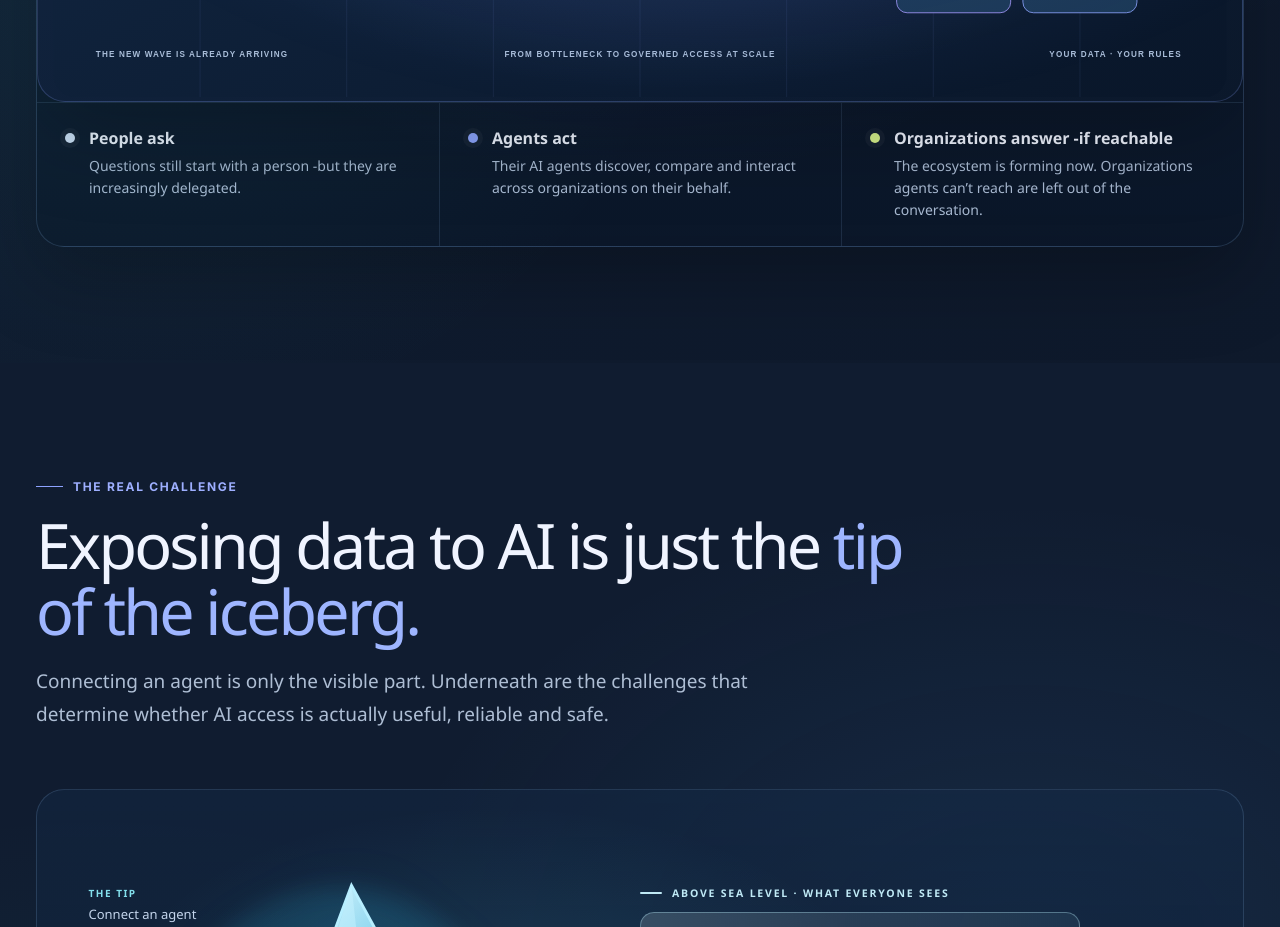
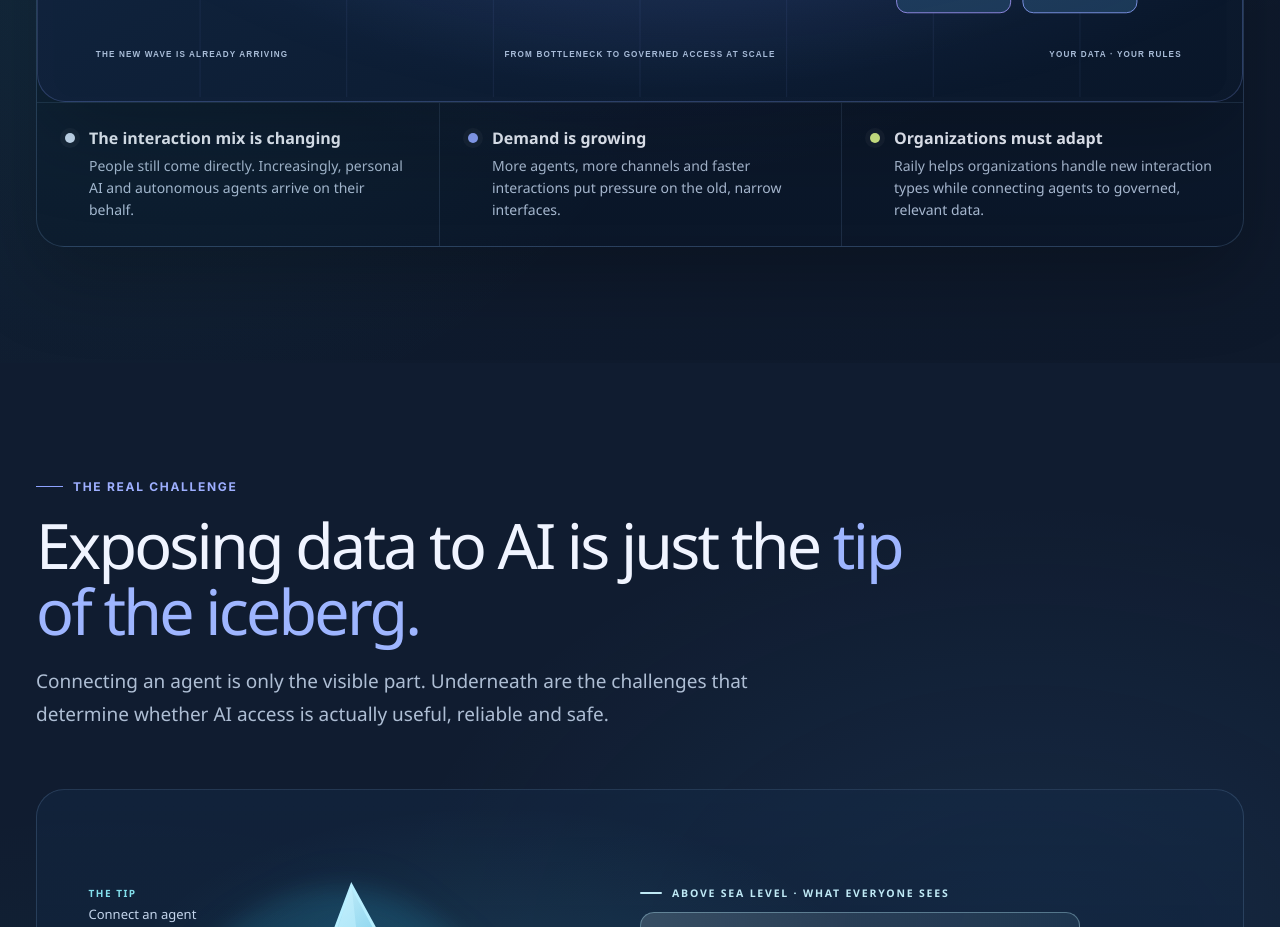
Before and after one commit to guysites/Raily.temp.site2, a plain HTML site: page index.html in a window 1280 px wide. Shown: the part 2080-3007 px from the top of the page. Drawn offline with Linux system fonts and the light colour scheme; a web font is replaced by a local one.

Commit message:
Align emerging interface copy with new illustration

```diff
--- a/index.html
+++ b/index.html
@@ -9,12 +9,12 @@
 <div class="product-response"><div class="response-head"><span>RESPONSE TO AGENT</span><span class="verified">✓ Grounded in your data</span></div><p>“Our latest European market outlook identifies three significant shifts...”</p><div class="response-sources"><span>Sources included</span><i>Market outlook 2026</i><i>Industry analysis</i><i>Regional data</i></div></div>
 <div class="product-foot"><span>YOUR DATA STAYS IN YOUR SYSTEMS</span><span>ACCESS RULES ENFORCED</span><span>EVERY REQUEST TRACEABLE</span></div>
 </div></div></section>
-<section class="section white problem-section"><div class="wrap"><div class="problem-intro"><div><div class="eyebrow">A new interface is emerging</div><h2>Your customers have AI agents.<br><span>Can those agents reach you?</span></h2><p>They ask. The agent searches. Your organization has the answer -but the connection is missing.</p></div><div class="problem-stat"><strong>01</strong><span>THE ACCESS GAP</span><small>Information exists.<br>Access doesn't.</small></div></div><div class="eco-scene" role="img" aria-label="Illustration of an emerging ecosystem: people delegate questions to their own AI agents, and those agents connect with many organizations. Several organizations are already connected; agents are still trying to reach your organization.">
-<div class="eco-canvas"><img class="eco-svg eco-ecosystem-art" src="assets/visual-ecosystem.svg" alt="People delegate to AI agents, which connect with organizations that are ready for agent interactions." loading="lazy"></div>
+<section class="section white problem-section"><div class="wrap"><div class="problem-intro"><div><div class="eyebrow">A new interface is emerging</div><h2>Your customers have AI agents.<br><span>Can those agents reach you?</span></h2><p>They ask. The agent searches. Your organization has the answer -but the connection is missing.</p></div><div class="problem-stat"><strong>01</strong><span>THE ACCESS GAP</span><small>Information exists.<br>Access doesn't.</small></div></div><div class="eco-scene" role="img" aria-label="A wave of new AI interactions arrives at organizations. Legacy organizations are bottlenecked by narrow old connections, while Raily-enabled organizations can handle varied interactions and connect them to diverse data sources.">
+<div class="eco-canvas"><img class="eco-svg eco-ecosystem-art" src="assets/visual-ecosystem.svg" alt="People, personal AI and multiple types of agents send a growing volume of interactions. Traditional organizations face a narrow bottleneck; Raily-enabled organizations can respond across channels and connect to databases, content, object data, vector stores and knowledge." loading="lazy"></div>
 <div class="eco-legend">
-<div class="eco-step"><span class="eco-step-dot people"></span><div><b>People ask</b><p>Questions still start with a person -but they are increasingly delegated.</p></div></div>
-<div class="eco-step"><span class="eco-step-dot agents"></span><div><b>Agents act</b><p>Their AI agents discover, compare and interact across organizations on their behalf.</p></div></div>
-<div class="eco-step"><span class="eco-step-dot orgs"></span><div><b>Organizations answer -if reachable</b><p>The ecosystem is forming now. Organizations agents can’t reach are left out of the conversation.</p></div></div>
+<div class="eco-step"><span class="eco-step-dot people"></span><div><b>The interaction mix is changing</b><p>People still come directly. Increasingly, personal AI and autonomous agents arrive on their behalf.</p></div></div>
+<div class="eco-step"><span class="eco-step-dot agents"></span><div><b>Demand is growing</b><p>More agents, more channels and faster interactions put pressure on the old, narrow interfaces.</p></div></div>
+<div class="eco-step"><span class="eco-step-dot orgs"></span><div><b>Organizations must adapt</b><p>Raily helps organizations handle new interaction types while connecting agents to governed, relevant data.</p></div></div>
 </div>
 </div>
 </div></section>
```
